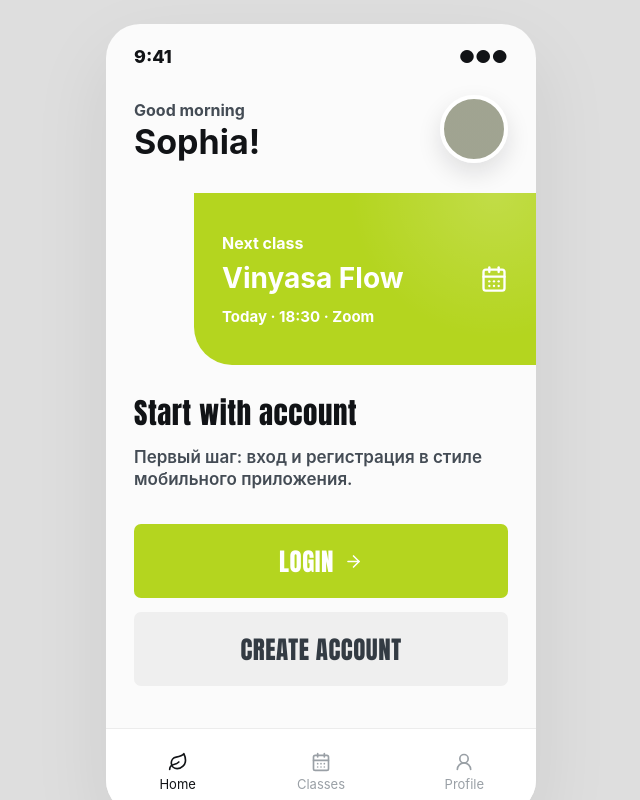
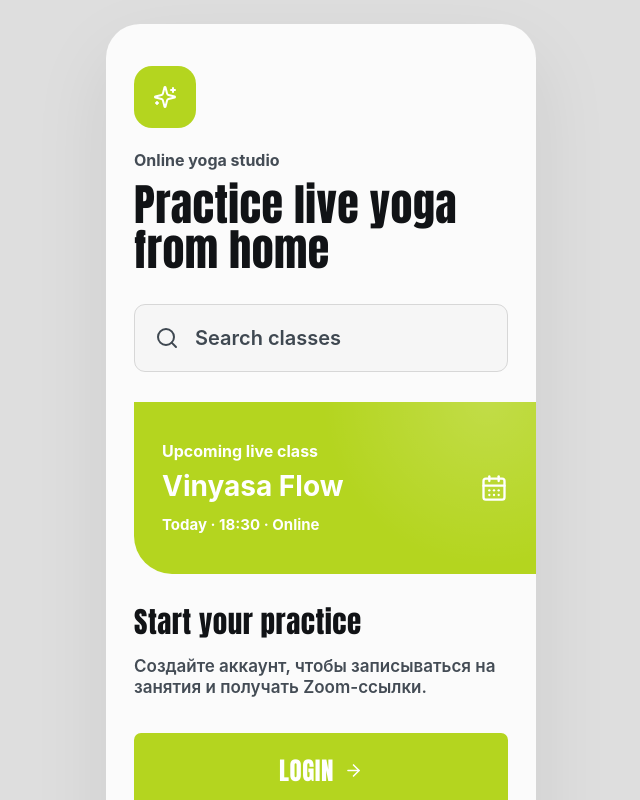
Before and after one commit to kostyaderkach/yoga-repo, a Next.js app: page / in a window 1280 px wide. Shown: the top 800 px of the page, without its empty margins (319-959 px from the left). Built offline with nearby package versions, Linux system fonts and the light colour scheme; grey boxes are pictures that could not be loaded.

Commit message:
Refine public welcome screen

```diff
--- a/app/globals.css
+++ b/app/globals.css
@@ -191,11 +191,8 @@ button {
   padding-bottom: 98px;
 }
 
-.homeHeader {
-  align-items: center;
-  display: flex;
-  justify-content: space-between;
-  padding: 28px 28px 0;
+.welcomeHeader {
+  padding: 42px 28px 0;
 }
 
 .mutedLabel {
@@ -205,23 +202,41 @@ button {
   margin: 0;
 }
 
-.homeHeader h1 {
-  font-size: 34px;
-  line-height: 1;
-  margin: 5px 0 0;
+.welcomeHeader h1 {
+  font-family: Impact, "Arial Narrow", sans-serif;
+  font-size: 44px;
+  font-weight: 900;
+  letter-spacing: 0.4px;
+  line-height: 1.02;
+  margin: 12px 0 0;
+  max-width: 330px;
 }
 
-.avatar {
-  background:
-    linear-gradient(rgba(180, 213, 31, 0.1), rgba(180, 213, 31, 0.1)),
-    url("https://images.unsplash.com/photo-1544005313-94ddf0286df2?auto=format&fit=crop&w=240&q=85");
-  background-position: center;
-  background-size: cover;
-  border: 4px solid #fff;
-  border-radius: 50%;
-  box-shadow: 0 10px 24px rgba(17, 19, 22, 0.12);
-  height: 68px;
-  width: 68px;
+.brandDot {
+  align-items: center;
+  background: var(--lime);
+  border-radius: 18px;
+  color: #fff;
+  display: inline-flex;
+  height: 62px;
+  justify-content: center;
+  margin-bottom: 22px;
+  width: 62px;
+}
+
+.searchBox {
+  align-items: center;
+  background: var(--field);
+  border: 1.5px solid var(--line);
+  border-radius: 11px;
+  color: #3f4851;
+  display: flex;
+  font-size: 20px;
+  font-weight: 600;
+  gap: 16px;
+  margin: 32px 28px 0;
+  min-height: 68px;
+  padding: 0 20px;
 }
 
 .heroCard {
@@ -237,6 +252,10 @@ button {
   margin: 30px 0 0 88px;
   min-height: 172px;
   padding: 26px 28px;
+}
+
+.publicHero {
+  margin-left: 28px;
 }
 
 .heroCard p,
--- a/app/page.tsx
+++ b/app/page.tsx
@@ -1,35 +1,35 @@
 import Link from 'next/link'
-import { ArrowRight, CalendarDays, Leaf, UserRound } from 'lucide-react'
+import { ArrowRight, CalendarDays, Leaf, Search, Sparkles, UserRound } from 'lucide-react'
 
 export default function HomePage() {
   return (
     <main className="screenStage">
       <section className="phoneFrame homePreview">
-        <div className="statusBar">
-          <span>9:41</span>
-          <span>●●●</span>
+        <header className="welcomeHeader">
+          <span className="brandDot">
+            <Sparkles size={24} />
+          </span>
+          <p className="mutedLabel">Online yoga studio</p>
+          <h1>Practice live yoga from home</h1>
+        </header>
+
+        <div className="searchBox">
+          <Search size={24} />
+          <span>Search classes</span>
         </div>
 
-        <header className="homeHeader">
+        <div className="heroCard publicHero">
           <div>
-            <p className="mutedLabel">Good morning</p>
-            <h1>Sophia!</h1>
-          </div>
-          <div className="avatar" />
-        </header>
-
-        <div className="heroCard">
-          <div>
-            <p>Next class</p>
+            <p>Upcoming live class</p>
             <h2>Vinyasa Flow</h2>
-            <span>Today · 18:30 · Zoom</span>
+            <span>Today · 18:30 · Online</span>
           </div>
           <CalendarDays size={28} />
         </div>
 
         <div className="sectionTitle">
-          <h2>Start with account</h2>
-          <p>Первый шаг: вход и регистрация в стиле мобильного приложения.</p>
+          <h2>Start your practice</h2>
+          <p>Создайте аккаунт, чтобы записываться на занятия и получать Zoom-ссылки.</p>
         </div>
 
         <div className="actionStack">
```
